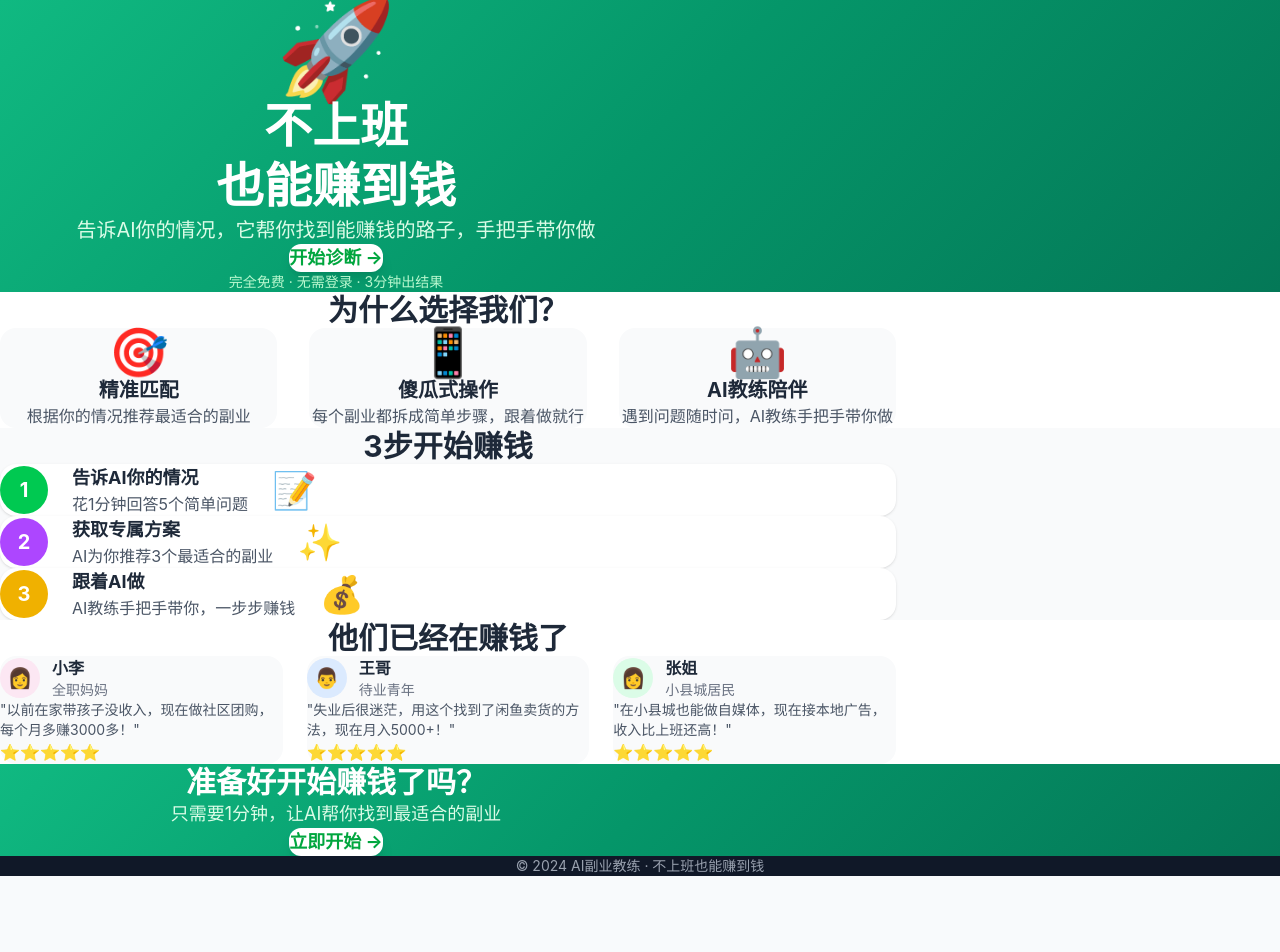
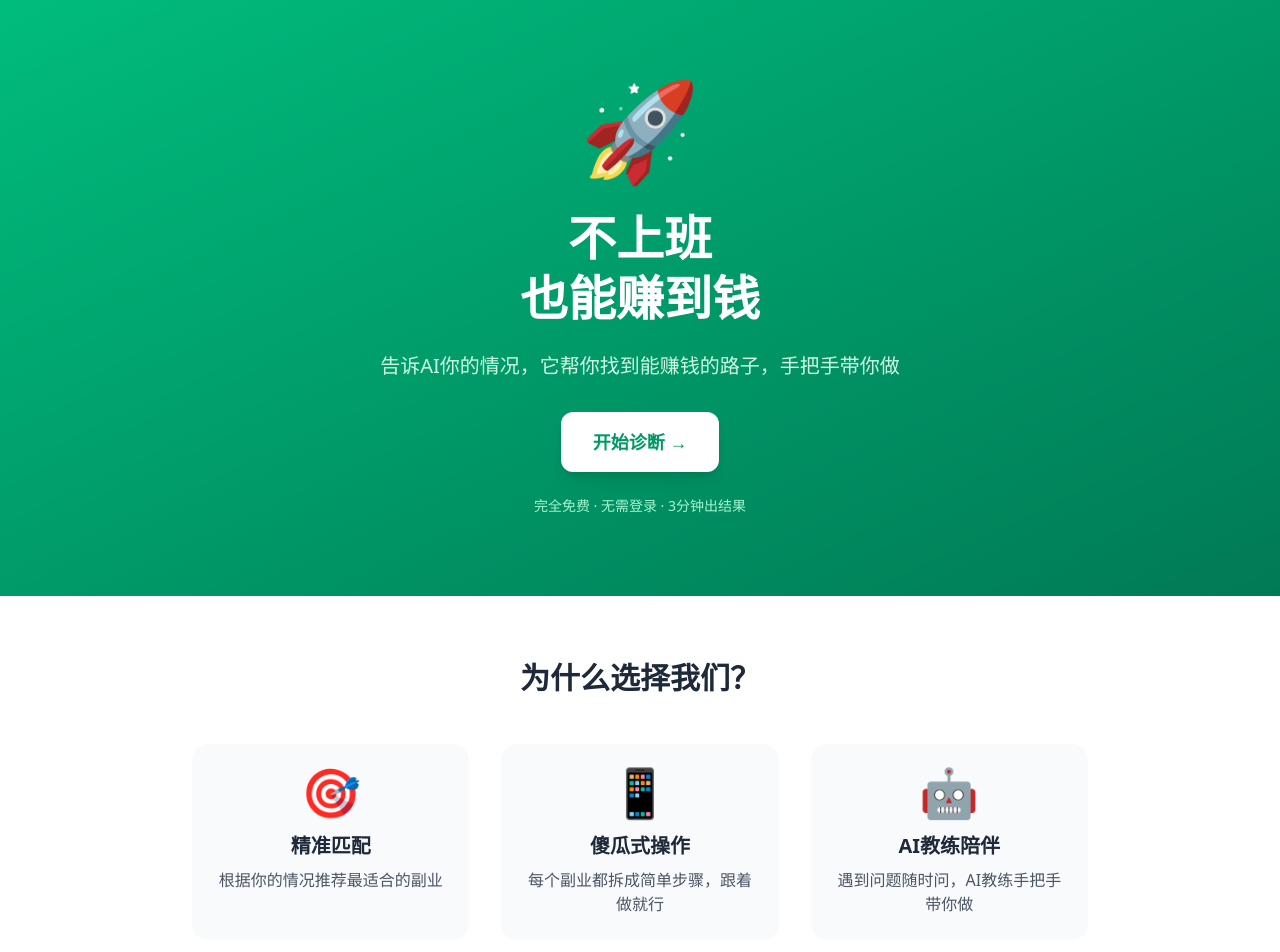
Before and after one commit to P4x1s/ai-side-hustle, a Next.js app: page / in a window 1280 px wide. Shown: the top 952 px of the page. Before the commit the page ends 876 px from the top, so only its background shows below. Built offline with nearby package versions, Linux system fonts and the light colour scheme.

Commit message:
fix: 简化CSS，移除自定义类，只用Tailwind内置类

```diff
--- a/src/app/globals.css
+++ b/src/app/globals.css
@@ -1,74 +1,9 @@
 @import "tailwindcss";
 
-:root {
-  --background: #f8fafc;
-  --foreground: #0f172a;
-  --primary: #10b981;
-  --primary-light: #34d399;
-  --primary-dark: #059669;
-}
-
-* {
-  margin: 0;
-  padding: 0;
-  box-sizing: border-box;
-}
-
-body {
-  font-family: -apple-system, BlinkMacSystemFont, 'Segoe UI', 'PingFang SC', 'Hiragino Sans GB', 'Microsoft YaHei', sans-serif;
-  background: var(--background);
-  color: var(--foreground);
-  -webkit-font-smoothing: antialiased;
-}
-
-/* Gradient backgrounds */
-.gradient-hero {
-  background: linear-gradient(135deg, #10b981 0%, #059669 50%, #047857 100%);
-  position: relative;
-  overflow: hidden;
-}
-
-.gradient-card {
-  background: linear-gradient(135deg, #f0fdf4 0%, #dcfce7 100%);
-}
-
-/* Glass morphism */
-.glass {
-  background: rgba(255, 255, 255, 0.95);
-  backdrop-filter: blur(10px);
-}
-
-/* Shadows */
-.shadow-soft {
-  box-shadow: 0 4px 6px -1px rgba(0, 0, 0, 0.05);
-}
-
-.shadow-medium {
-  box-shadow: 0 10px 15px -3px rgba(0, 0, 0, 0.08);
-}
-
-.shadow-strong {
-  box-shadow: 0 20px 25px -5px rgba(0, 0, 0, 0.1);
-}
-
-.shadow-glow {
-  box-shadow: 0 0 20px rgba(16, 185, 129, 0.3);
-}
-
-/* Animations */
+/* Custom animations */
 @keyframes fadeIn {
   from { opacity: 0; transform: translateY(10px); }
   to { opacity: 1; transform: translateY(0); }
-}
-
-@keyframes slideIn {
-  from { opacity: 0; transform: translateX(-10px); }
-  to { opacity: 1; transform: translateX(0); }
-}
-
-@keyframes pulse-soft {
-  0%, 100% { opacity: 1; }
-  50% { opacity: 0.7; }
 }
 
 @keyframes float {
@@ -76,204 +11,17 @@ body {
   50% { transform: translateY(-10px); }
 }
 
-@keyframes bounceIn {
-  0%, 20%, 53%, 80%, 100% { transform: translateY(0); }
-  40%, 43% { transform: translateY(-10px); }
-  70% { transform: translateY(-5px); }
-}
-
 .animate-fade-in {
   animation: fadeIn 0.4s ease-out forwards;
-}
-
-.animate-slide-in {
-  animation: slideIn 0.4s ease-out forwards;
-}
-
-.animate-pulse-soft {
-  animation: pulse-soft 2s ease-in-out infinite;
 }
 
 .animate-float {
   animation: float 3s ease-in-out infinite;
 }
 
-.animate-bounce-in {
-  animation: bounceIn 0.6s ease-out forwards;
-}
-
-.emoji-bounce {
-  display: inline-block;
-  animation: bounceIn 0.6s ease-out;
-}
-
-/* Stagger animations */
-.stagger-1 { animation-delay: 0.1s; }
-.stagger-2 { animation-delay: 0.2s; }
-.stagger-3 { animation-delay: 0.3s; }
-
-/* Button styles */
-.btn-primary {
-  background: linear-gradient(135deg, #10b981 0%, #059669 100%);
-  color: white;
-  border: none;
-  border-radius: 12px;
-  padding: 14px 28px;
-  font-weight: 600;
-  font-size: 16px;
-  cursor: pointer;
-  transition: all 0.3s ease;
-}
-
-.btn-primary:hover {
-  transform: translateY(-2px);
-  box-shadow: 0 10px 20px rgba(16, 185, 129, 0.3);
-}
-
-/* Card styles */
-.card {
-  background: white;
-  border-radius: 20px;
-  padding: 24px;
-  box-shadow: 0 4px 6px -1px rgba(0, 0, 0, 0.05);
-  transition: all 0.3s ease;
-}
-
-.card:hover {
-  transform: translateY(-2px);
-  box-shadow: 0 10px 15px -3px rgba(0, 0, 0, 0.1);
-}
-
-/* Input styles */
-.input {
-  width: 100%;
-  padding: 16px 20px;
-  border: 2px solid #e2e8f0;
-  border-radius: 12px;
-  font-size: 16px;
-  transition: all 0.3s ease;
-  background: #f8fafc;
-}
-
-.input:focus {
-  outline: none;
-  border-color: #10b981;
-  background: white;
-}
-
-/* Option button styles */
-.option-btn {
-  width: 100%;
-  text-align: left;
-  padding: 16px 20px;
-  border: 2px solid #e2e8f0;
-  border-radius: 16px;
-  background: white;
-  cursor: pointer;
-  transition: all 0.3s ease;
-}
-
-.option-btn:hover {
-  border-color: #10b981;
-  background: #f0fdf4;
-}
-
-.option-btn.selected {
-  border-color: #10b981;
-  background: linear-gradient(135deg, #f0fdf4 0%, #dcfce7 100%);
-}
-
-/* Chat bubble styles */
-.chat-bubble {
-  max-width: 85%;
-  padding: 14px 18px;
-  border-radius: 18px;
-  font-size: 14px;
-  line-height: 1.6;
-  animation: fadeIn 0.3s ease-out;
-}
-
-.chat-bubble-ai {
-  background: white;
-  color: #1e293b;
-  border-bottom-left-radius: 4px;
-  box-shadow: 0 2px 8px rgba(0, 0, 0, 0.06);
-}
-
-.chat-bubble-user {
-  background: linear-gradient(135deg, #10b981 0%, #059669 100%);
-  color: white;
-  border-bottom-right-radius: 4px;
-}
-
-/* Progress bar */
-.progress-bar {
-  height: 8px;
-  background: #e2e8f0;
-  border-radius: 4px;
-  overflow: hidden;
-}
-
-.progress-bar-fill {
-  height: 100%;
-  background: linear-gradient(90deg, #10b981 0%, #34d399 100%);
-  border-radius: 4px;
-  transition: width 0.5s ease-out;
-}
-
-/* Badge styles */
-.badge {
-  display: inline-flex;
-  align-items: center;
-  padding: 4px 12px;
-  border-radius: 20px;
-  font-size: 12px;
-  font-weight: 600;
-}
-
-.badge-success {
-  background: #dcfce7;
-  color: #166534;
-}
-
-.badge-warning {
-  background: #fef3c7;
-  color: #92400e;
-}
-
-.badge-danger {
-  background: #fee2e2;
-  color: #991b1b;
-}
-
-.badge-info {
-  background: #dbeafe;
-  color: #1e40af;
-}
-
-/* Quick reply button */
-.quick-reply {
-  padding: 10px 16px;
-  border-radius: 20px;
-  background: white;
-  border: 1px solid #e2e8f0;
-  font-size: 14px;
-  color: #475569;
-  cursor: pointer;
-  transition: all 0.2s ease;
-  white-space: nowrap;
-}
-
-.quick-reply:hover {
-  background: #f0fdf4;
-  border-color: #10b981;
-  color: #059669;
-}
-
 /* Scrollbar */
 ::-webkit-scrollbar {
   width: 6px;
-  height: 6px;
 }
 
 ::-webkit-scrollbar-track {
@@ -284,16 +32,3 @@ body {
   background: #cbd5e1;
   border-radius: 3px;
 }
-
-/* Mobile optimizations */
-@media (max-width: 640px) {
-  .card {
-    padding: 16px;
-    border-radius: 16px;
-  }
-
-  .chat-bubble {
-    max-width: 90%;
-    padding: 12px 14px;
-  }
-}
--- a/src/app/page.tsx
+++ b/src/app/page.tsx
@@ -8,7 +8,7 @@ export default function Home() {
   return (
     <div className="min-h-screen">
       {/* Hero Section */}
-      <section className="gradient-hero py-20 px-6 text-center">
+      <section className="bg-gradient-to-br from-emerald-500 to-emerald-700 py-20 px-6 text-center">
         <div className="max-w-2xl mx-auto">
           <div className="mb-8">
             <span className="text-8xl">🚀</span>
@@ -20,18 +20,18 @@ export default function Home() {
             也能赚到钱
           </h1>
 
-          <p className="text-xl text-green-100 mb-8">
+          <p className="text-xl text-emerald-100 mb-8">
             告诉AI你的情况，它帮你找到能赚钱的路子，手把手带你做
           </p>
 
           <button
             onClick={() => router.push("/diagnose")}
-            className="bg-white text-green-600 px-8 py-4 rounded-xl text-lg font-bold hover:bg-green-50 transition-all shadow-lg"
+            className="bg-white text-emerald-600 px-8 py-4 rounded-xl text-lg font-bold hover:bg-emerald-50 transition-all shadow-lg"
           >
             开始诊断 →
           </button>
 
-          <p className="text-green-200 text-sm mt-6">
+          <p className="text-emerald-200 text-sm mt-6">
             完全免费 · 无需登录 · 3分钟出结果
           </p>
         </div>
@@ -42,7 +42,7 @@ export default function Home() {
         <div className="max-w-4xl mx-auto">
           <h2 className="text-3xl font-bold text-center text-gray-800 mb-12">为什么选择我们？</h2>
 
-          <div className="grid md:grid-cols-3 gap-8">
+          <div className="grid grid-cols-1 md:grid-cols-3 gap-8">
             <div className="text-center p-6 bg-gray-50 rounded-2xl">
               <div className="text-5xl mb-4">🎯</div>
               <h3 className="text-xl font-bold text-gray-800 mb-2">精准匹配</h3>
@@ -71,30 +71,30 @@ export default function Home() {
 
           <div className="space-y-6">
             <div className="flex items-center gap-6 bg-white p-6 rounded-2xl shadow-sm">
-              <div className="w-12 h-12 rounded-full bg-green-500 text-white flex items-center justify-center font-bold text-xl flex-shrink-0">1</div>
-              <div>
+              <div className="w-12 h-12 rounded-full bg-emerald-500 text-white flex items-center justify-center font-bold text-xl flex-shrink-0">1</div>
+              <div className="flex-1">
                 <h3 className="text-lg font-bold text-gray-800">告诉AI你的情况</h3>
                 <p className="text-gray-600">花1分钟回答5个简单问题</p>
               </div>
-              <span className="text-4xl ml-auto">📝</span>
+              <span className="text-4xl">📝</span>
             </div>
 
             <div className="flex items-center gap-6 bg-white p-6 rounded-2xl shadow-sm">
               <div className="w-12 h-12 rounded-full bg-purple-500 text-white flex items-center justify-center font-bold text-xl flex-shrink-0">2</div>
-              <div>
+              <div className="flex-1">
                 <h3 className="text-lg font-bold text-gray-800">获取专属方案</h3>
                 <p className="text-gray-600">AI为你推荐3个最适合的副业</p>
               </div>
-              <span className="text-4xl ml-auto">✨</span>
+              <span className="text-4xl">✨</span>
             </div>
 
             <div className="flex items-center gap-6 bg-white p-6 rounded-2xl shadow-sm">
-              <div className="w-12 h-12 rounded-full bg-yellow-500 text-white flex items-center justify-center font-bold text-xl flex-shrink-0">3</div>
-              <div>
+              <div className="w-12 h-12 rounded-full bg-amber-500 text-white flex items-center justify-center font-bold text-xl flex-shrink-0">3</div>
+              <div className="flex-1">
                 <h3 className="text-lg font-bold text-gray-800">跟着AI做</h3>
                 <p className="text-gray-600">AI教练手把手带你，一步步赚钱</p>
               </div>
-              <span className="text-4xl ml-auto">💰</span>
+              <span className="text-4xl">💰</span>
             </div>
           </div>
         </div>
@@ -105,7 +105,7 @@ export default function Home() {
         <div className="max-w-4xl mx-auto">
           <h2 className="text-3xl font-bold text-center text-gray-800 mb-12">他们已经在赚钱了</h2>
 
-          <div className="grid md:grid-cols-3 gap-6">
+          <div className="grid grid-cols-1 md:grid-cols-3 gap-6">
             <div className="p-6 bg-gray-50 rounded-2xl">
               <div className="flex items-center gap-3 mb-4">
                 <div className="w-10 h-10 rounded-full bg-pink-100 flex items-center justify-center text-xl">👩</div>
@@ -115,7 +115,7 @@ export default function Home() {
                 </div>
               </div>
               <p className="text-gray-600 text-sm">"以前在家带孩子没收入，现在做社区团购，每个月多赚3000多！"</p>
-              <div className="mt-3 text-yellow-500">⭐⭐⭐⭐⭐</div>
+              <div className="mt-3 text-amber-400">⭐⭐⭐⭐⭐</div>
             </div>
 
             <div className="p-6 bg-gray-50 rounded-2xl">
@@ -127,7 +127,7 @@ export default function Home() {
                 </div>
               </div>
               <p className="text-gray-600 text-sm">"失业后很迷茫，用这个找到了闲鱼卖货的方法，现在月入5000+！"</p>
-              <div className="mt-3 text-yellow-500">⭐⭐⭐⭐⭐</div>
+              <div className="mt-3 text-amber-400">⭐⭐⭐⭐⭐</div>
             </div>
 
             <div className="p-6 bg-gray-50 rounded-2xl">
@@ -139,20 +139,20 @@ export default function Home() {
                 </div>
               </div>
               <p className="text-gray-600 text-sm">"在小县城也能做自媒体，现在接本地广告，收入比上班还高！"</p>
-              <div className="mt-3 text-yellow-500">⭐⭐⭐⭐⭐</div>
+              <div className="mt-3 text-amber-400">⭐⭐⭐⭐⭐</div>
             </div>
           </div>
         </div>
       </section>
 
       {/* CTA Section */}
-      <section className="py-16 px-6 gradient-hero text-center">
+      <section className="py-16 px-6 bg-gradient-to-br from-emerald-500 to-emerald-700 text-center">
         <div className="max-w-2xl mx-auto">
           <h2 className="text-3xl font-bold text-white mb-4">准备好开始赚钱了吗？</h2>
-          <p className="text-green-100 text-lg mb-8">只需要1分钟，让AI帮你找到最适合的副业</p>
+          <p className="text-emerald-100 text-lg mb-8">只需要1分钟，让AI帮你找到最适合的副业</p>
           <button
             onClick={() => router.push("/diagnose")}
-            className="bg-white text-green-600 px-8 py-4 rounded-xl text-lg font-bold hover:bg-green-50 transition-all shadow-lg"
+            className="bg-white text-emerald-600 px-8 py-4 rounded-xl text-lg font-bold hover:bg-emerald-50 transition-all shadow-lg"
           >
             立即开始 →
           </button>
```
